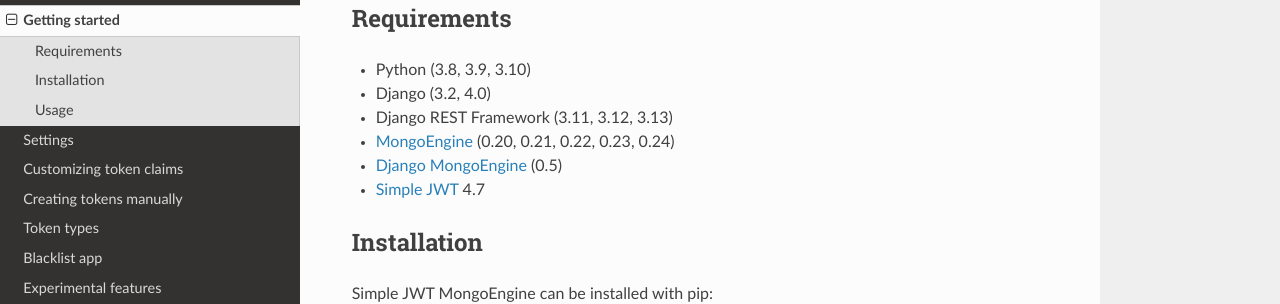
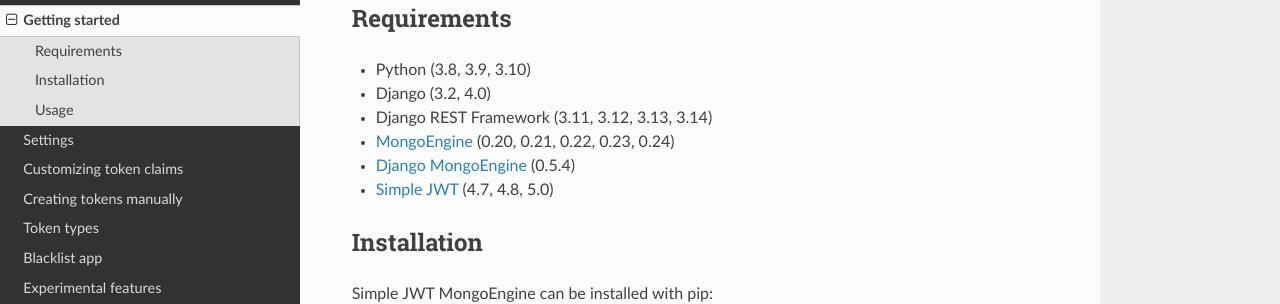
Before and after one commit to ngocngoan/djangorestframework-simplejwt-mongoengine, a Sphinx documentation site: the page built from docs/getting_started.rst, in a window 1280 px wide and 900 px high. Shown: the part 158-462 px from the top of the window. Built offline with Sphinx 7.4.7 and the Read the Docs theme 2.0.0, drawn with Linux system fonts in a browser that asks for light colours.

Commit message:
support django rest framework 3.14

```diff
--- a/docs/getting_started.rst
+++ b/docs/getting_started.rst
@@ -8,10 +8,10 @@
 
 * Python (3.8, 3.9, 3.10)
 * Django (3.2, 4.0)
-* Django REST Framework (3.11, 3.12, 3.13)
+* Django REST Framework (3.11, 3.12, 3.13, 3.14)
 * `MongoEngine`_ (0.20, 0.21, 0.22, 0.23, 0.24)
-* `Django MongoEngine`_ (0.5)
-* `Simple JWT`_ 4.7
+* `Django MongoEngine`_ (0.5.4)
+* `Simple JWT`_ (4.7, 4.8, 5.0)
 
 .. _MongoEngine: https://mongoengine-odm.readthedocs.io
 .. _Django MongoEngine: https://github.com/MongoEngine/django-mongoengine
```
Also changed, not shown: 2 other files.
